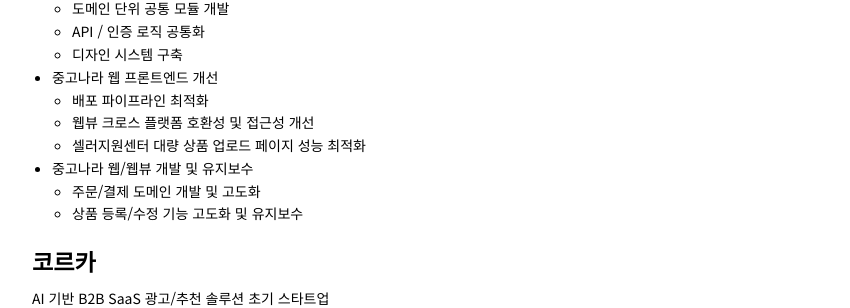
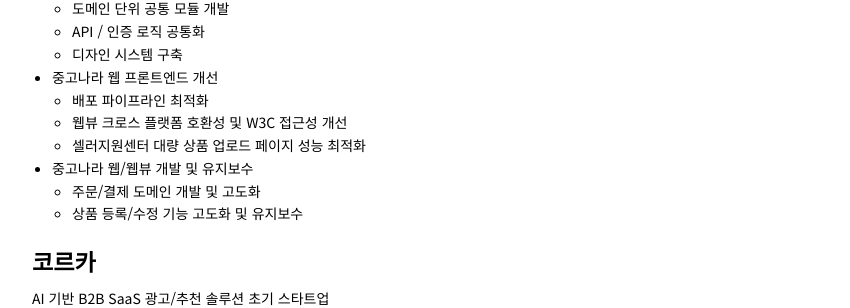
Before and after one commit to ghost-redo/ghost-redo.github.io, a Jekyll site: the page built from resume.md, in a window 1280 px wide and 900 px high, scrolled down 568 px. Shown: the part 148-456 px from the top of the window, without its empty margins (209-1059 px from the left). Built offline with Jekyll 4.4.1, drawn with Linux system fonts in a browser that asks for light colours; some web fonts are replaced.

Commit message:
Update resume.md

```diff
--- a/resume.md
+++ b/resume.md
@@ -40,7 +40,7 @@ MAU 450만 C2C 중고거래 플랫폼 기업
   - 디자인 시스템 구축
 - 중고나라 웹 프론트엔드 개선
   - 배포 파이프라인 최적화
-  - 웹뷰 크로스 플랫폼 호환성 및 접근성 개선
+  - 웹뷰 크로스 플랫폼 호환성 및 W3C 접근성 개선
   - 셀러지원센터 대량 상품 업로드 페이지 성능 최적화
 - 중고나라 웹/웹뷰 개발 및 유지보수
   - 주문/결제 도메인 개발 및 고도화
```
